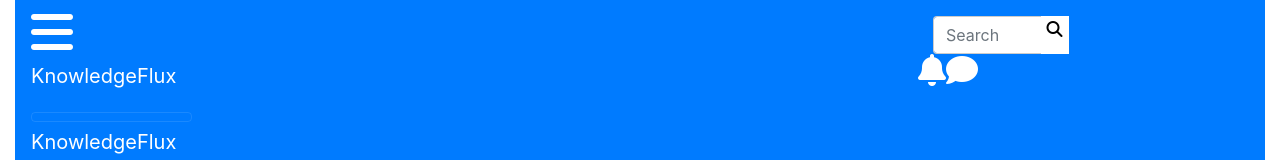
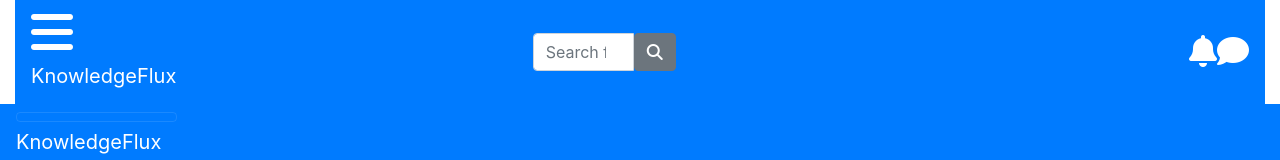
Before and after one commit to shadow81627/2505ICT, a plain HTML site: page index.html in a window 1280 px wide. Shown: the top 160 px of the page. Drawn offline with nearby package versions, Linux system fonts and the light colour scheme; some packages are replaced by stand-ins of ours.

Commit message:
Changed the search box to have a better defined button

```diff
--- a/index.html
+++ b/index.html
@@ -50,19 +50,17 @@
           <a class="navbar-brand nav-item" href="#/home" ng-bind="title"></a>
         </div>
         <!-- Search -->
-        <div class=" nav-item">
-          <div class="col-sm-6 col-sm-offset-3">
-            <div id="imaginary_container">
-              <form id="search" class="input-group stylish-input-group">
-                <input type="search" id="searchBox" class="form-control" name="search" placeholder="Search" >
-                <span class="input-group-addon">
-                  <button type="submit">
-                    <i class="fa fa-search" aria-hidden="true"></i>
-                  </button>
+          <div class="nav-item">
+            <div class="col-sm-6 col-sm-offset-3">
+              <form class="input-group">
+                <input type="search" id="searchBox" class="form-control" placeholder="Search for...">
+                <span class="input-group-btn">
+                  <button class="btn btn-secondary" type="submit"><i class="fa fa-search" aria-hidden="true"></i></button>
                 </span>
               </form>
             </div>
           </div>
+
           <!-- Notifications -->
           <form class="form-inline float-xs-right nav-item">
             <div class="dropdown form-group">
```
